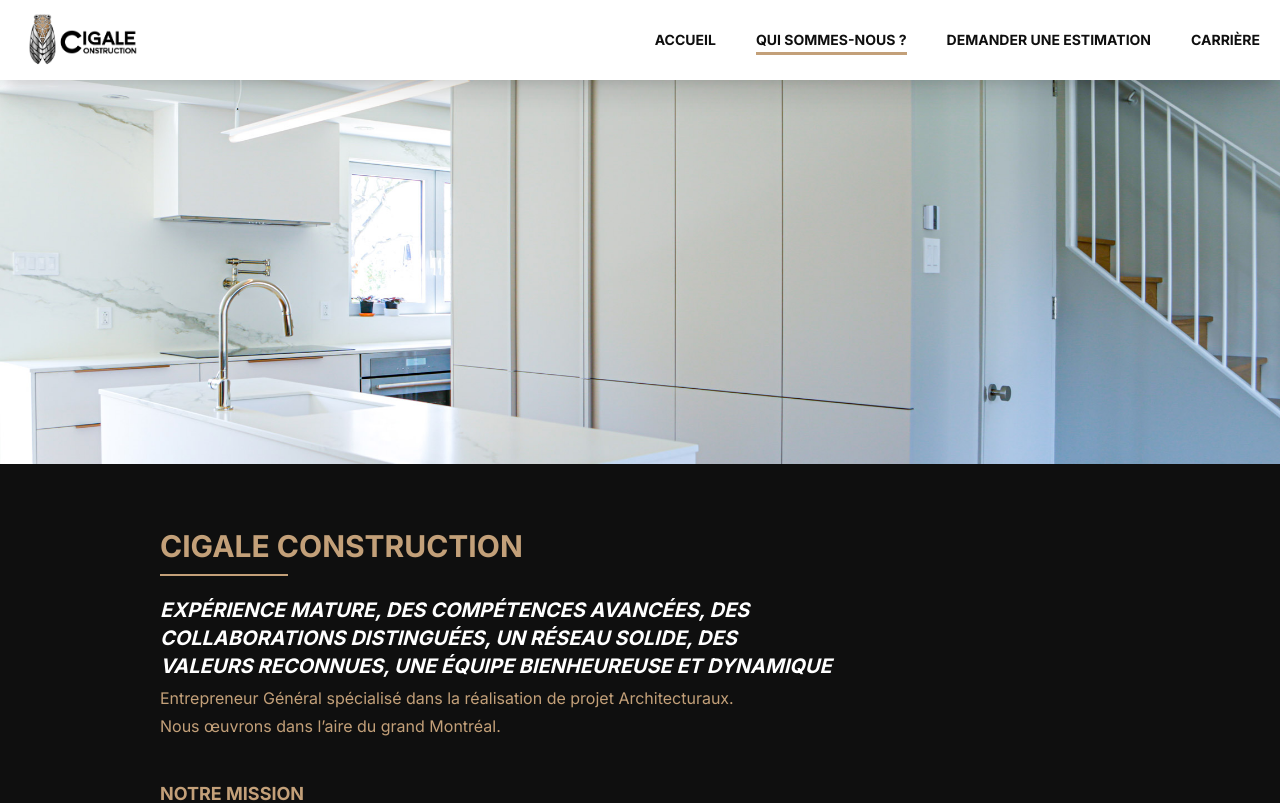
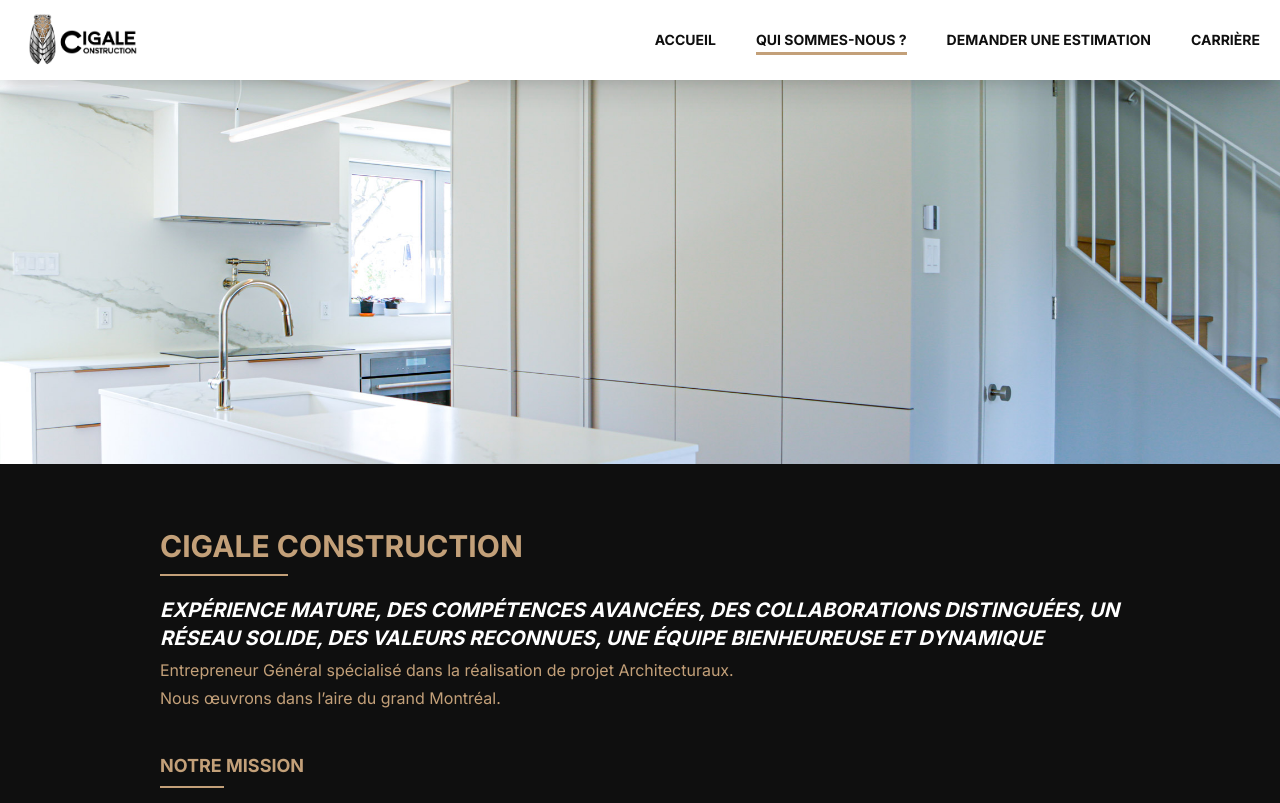
Before and after one commit to manuelfontenelle/cigale-construction, a Next.js app: page /about in a window 1280 px wide. Shown: the top 803 px of the page. Built offline with nearby package versions, Linux system fonts and the light colour scheme; what tw-elements would draw is missing.

Commit message:
qui somme nous / add content

```diff
--- a/pages/about.js
+++ b/pages/about.js
@@ -35,7 +35,7 @@ const about = () => {
 						</h1>
 						<span className=" w-32 h-0.5 mt-2.5 bg-[#c3a079] block "></span>
 						<p className=" text-white font-reg text-md mt-5 leading-6 md:text-reg md:leading-7">
-							<span className="block italic font-bold text-xl lg:pr-[30%]">
+							<span className="block italic font-bold text-xl ">
 								EXPÉRIENCE MATURE, DES COMPÉTENCES AVANCÉES, DES COLLABORATIONS
 								DISTINGUÉES, UN RÉSEAU SOLIDE, DES VALEURS RECONNUES, UNE ÉQUIPE
 								BIENHEUREUSE ET DYNAMIQUE
```
